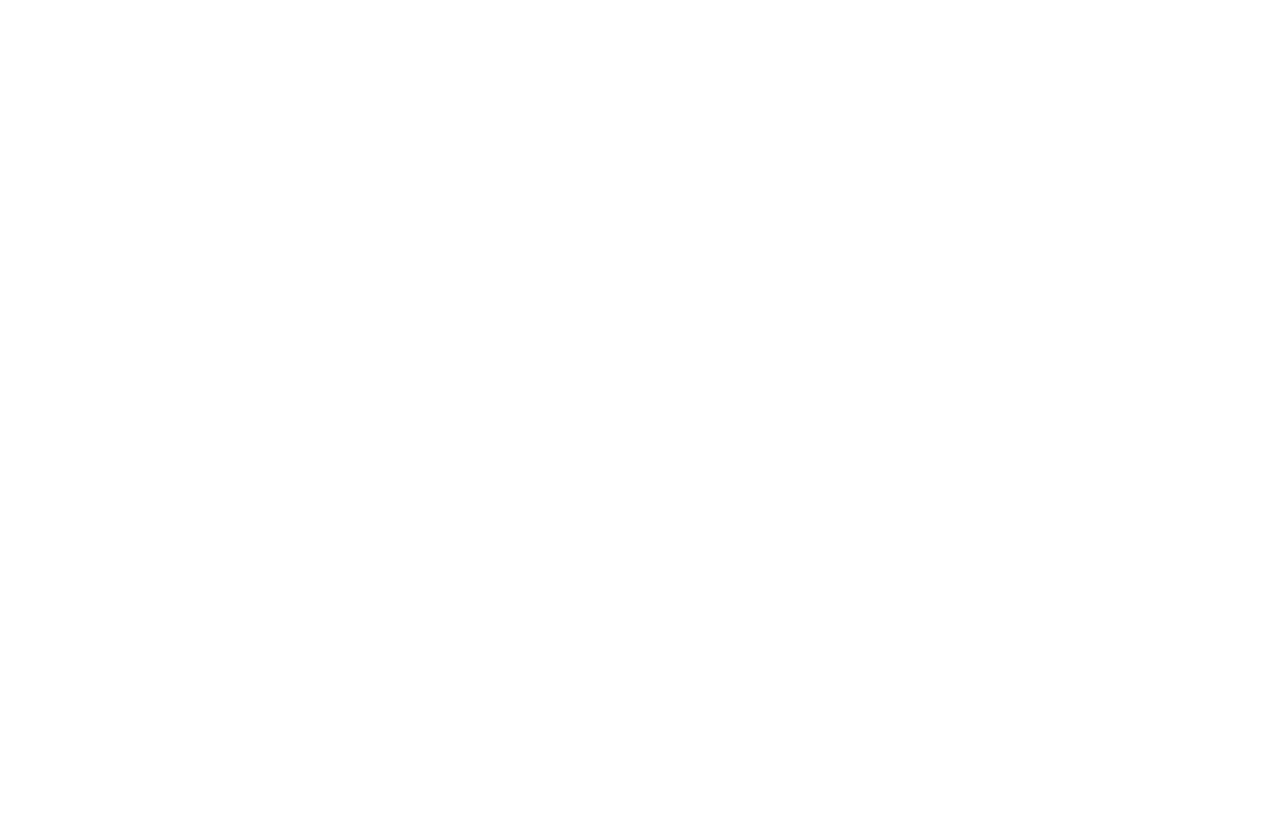
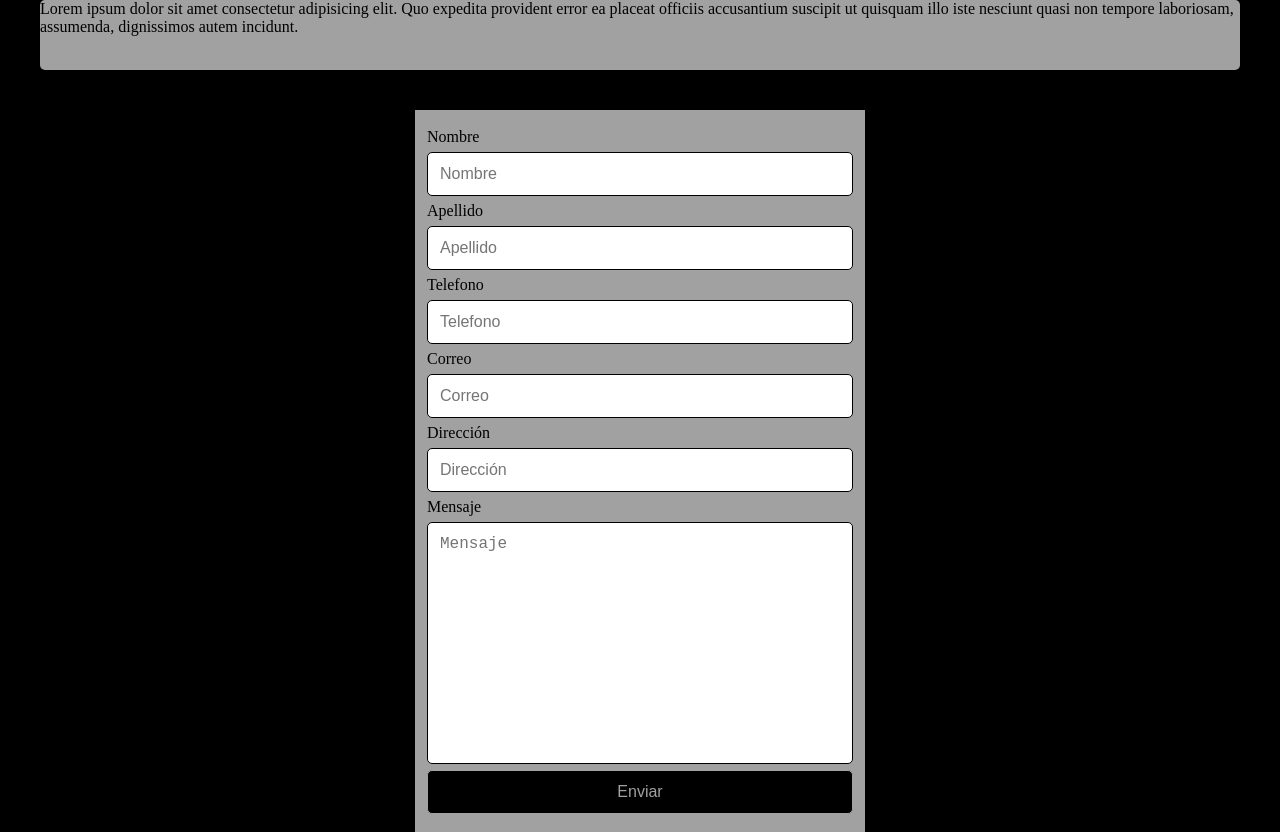
Before and after one commit to YariangelAray/CSS, a plain HTML site: page Variables/Variables.html in a window 1280 px wide. Before the commit the page ends 800 px from the top, so only its background shows below. Drawn offline with Linux system fonts and the light colour scheme.

Commit message:
variables

```diff
--- a/Variables/Variables.css
+++ b/Variables/Variables.css
@@ -0,0 +1,70 @@
+*{
+  margin: 0;
+  padding: 0;
+  box-sizing: border-box;
+}
+
+:root{
+  --fondo: #000;
+  --color: #a1a1a1;
+  --width: 1200px;
+  --heigth: 70px;
+  --border-radius: 5px
+}
+body{
+  background-color: var(--fondo);
+  color: var(--color);
+}
+
+header{
+  background-color: var(--color);
+  color: var(--fondo);
+  max-width: var(--width);
+  margin: 0 auto;
+  height: var(--heigth);
+  border-radius: var(--border-radius);
+}
+
+form{
+  width: 450px;
+  margin: 0 auto;
+  margin-top: 40px;
+  background-color: var(--color);
+  padding: 12px;
+  color: var(--fondo);
+}
+
+
+input, label, textarea, button{
+  display: block;
+  margin: 6px 0;
+}
+
+input, textarea{
+  width: 100%;
+  padding: 12px;
+  border: none;
+  outline: none;
+  border-radius: var(--border-radius);
+  resize: none;
+  font-size: 16px;
+  border: solid 1px var(--fondo);
+}
+
+button{
+  width: 100%;
+  padding: 12px;
+  border-radius: var(--border-radius);
+  border: none;
+  font-size: 16px;
+  color: var(--color);
+  cursor: pointer;
+  border: 1px solid var(--color);
+  background-color: var(--fondo);
+}
+
+button:hover{
+  border: 1px solid var(--fondo);
+  background-color: var(--color);
+  color: var(--fondo);
+}
--- a/Variables/Variables.html
+++ b/Variables/Variables.html
@@ -7,6 +7,29 @@
   <title>Variables</title>
 </head>
 <body>
+  <header>Lorem ipsum dolor sit amet consectetur adipisicing elit. Quo expedita provident error ea placeat officiis accusantium suscipit ut quisquam illo iste nesciunt quasi non tempore laboriosam, assumenda, dignissimos autem incidunt.</header>
+  <main>
+    <form>
+      <label for="nombre">Nombre</label>
+      <input type="text" id="nombre" placeholder="Nombre" autocomplete="off">
 
+      <label for="apellido">Apellido</label>
+      <input type="text" id="apellido" placeholder="Apellido" autocomplete="off">
+
+      <label for="tel">Telefono</label>
+      <input type="text" id="tel" placeholder="Telefono" autocomplete="off">
+
+      <label for="correo">Correo</label>
+      <input type="text" id="correo" placeholder="Correo" autocomplete="off">
+
+      <label for="direccion">Dirección</label>
+      <input type="text" id="direccion" placeholder="Dirección" autocomplete="off">
+
+      <label for="mensaje">Mensaje</label>
+      <textarea id="mensaje" placeholder="Mensaje" autocomplete="off" rows="12"></textarea>
+
+      <button>Enviar</button>
+    </form>
+  </main>
 </body>
 </html>
```
